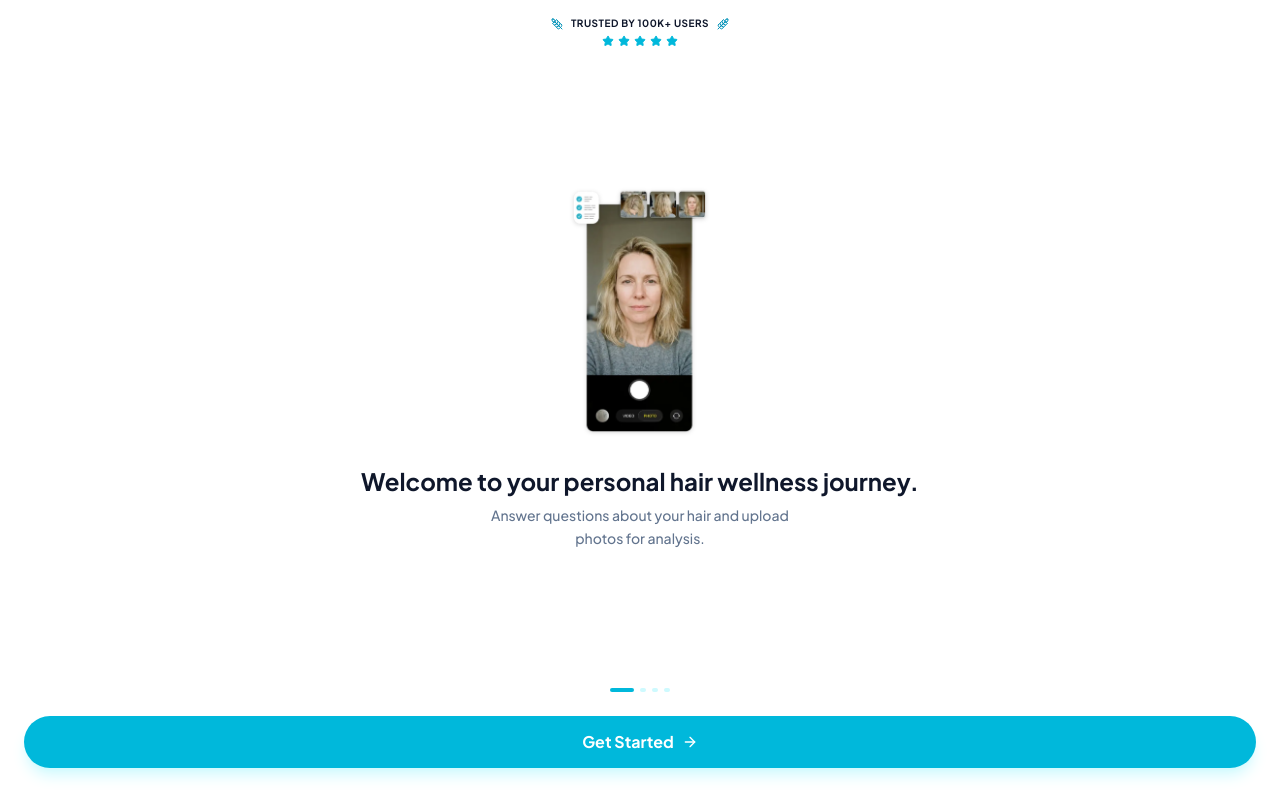
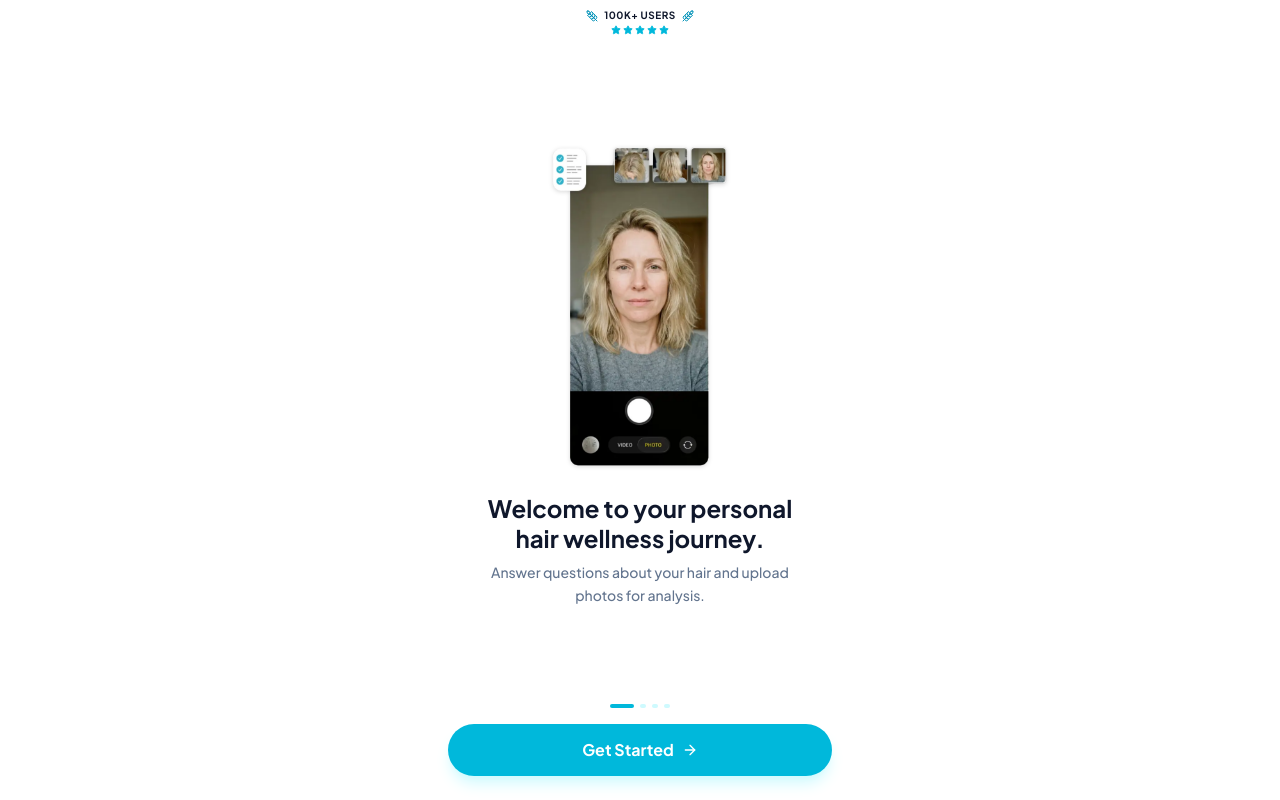
Before and after one commit to mcylldz/hairwellness, a React (Vite) app: page / in a window 1280 px wide. Built offline with nearby package versions, Linux system fonts and the light colour scheme.

Commit message:
fix: resolve 6 critical UI regressions (onboarding layout, image sizing, decimals)

```diff
--- a/components/AnalysisLoader.tsx
+++ b/components/AnalysisLoader.tsx
@@ -85,7 +85,7 @@ export const AnalysisLoader: React.FC<AnalysisLoaderProps> = ({
               <span className={`font-medium text-sm ${step.status === 'completed' ? 'text-cyan-600' : 'text-slate-700'}`}>
                 {step.label}
               </span>
-              <span className="text-xs font-bold text-cyan-600">{step.progress}%</span>
+              <span className="text-xs font-bold text-cyan-600">{Math.round(step.progress)}%</span>
             </div>
             <div className="h-2 w-full bg-slate-100 rounded-full overflow-hidden">
               <div
--- a/components/Home.tsx
+++ b/components/Home.tsx
@@ -364,8 +364,8 @@ export const Home = () => {
 
     return (
       <div className="w-full flex flex-col space-y-4">
-        {/* Reduced image size by ~30% - using fixed height instead of aspect ratio */}
-        <div className="w-full h-48 md:h-56 rounded-2xl overflow-hidden shadow-md bg-slate-100 shrink-0">
+        {/* Reduced image size further (approx 30% smaller than full width look) */}
+        <div className="w-full h-40 md:h-48 rounded-2xl overflow-hidden shadow-md bg-slate-100 shrink-0">
           <img src={activeTestimonial.beforeImage} alt={activeTestimonial.name} className="w-full h-full object-cover" />
         </div>
 
@@ -416,23 +416,23 @@ export const Home = () => {
 
     return (
       <div className="flex flex-col items-center justify-center text-center space-y-4 py-2 w-full">
-        {/* Reduced container height for 30-40% reduction */}
-        <div className="w-full max-h-[25vh] relative flex items-center justify-center">
+        {/* Fixed height container for 30-40% reduction */}
+        <div className="w-full h-40 md:h-48 relative flex items-center justify-center shrink-0">
           {imageToDisplay && (
             <img
               src={imageToDisplay}
               alt="Illustration"
-              className="max-w-full max-h-full object-contain"
+              className="w-full h-full object-contain p-2"
             />
           )}
         </div>
 
         <div className="space-y-2 max-w-sm px-4">
-          <h2 className="text-2xl font-bold leading-tight text-slate-900">
+          <h2 className="text-xl md:text-2xl font-bold leading-tight text-slate-900">
             {getTitle()}
           </h2>
           {currentStep.subtitle && (
-            <p className="text-slate-500 text-sm leading-relaxed font-medium">
+            <p className="text-slate-500 text-xs md:text-sm leading-relaxed font-medium">
               {currentStep.subtitle}
             </p>
           )}
@@ -473,22 +473,22 @@ export const Home = () => {
 
   const renderTransition = () => {
     return (
-      <div className="flex flex-col items-center justify-center text-center space-y-6 py-6 w-full h-full">
-        {/* Reduced max-height for 30% reduction */}
-        <div className="w-full max-h-[25vh] relative flex items-center justify-center">
+      <div className="flex flex-col items-center justify-center text-center space-y-4 py-4 w-full h-full">
+        {/* Fixed height container for consistency */}
+        <div className="w-full h-48 md:h-56 shrink-0 relative flex items-center justify-center px-4">
           <img
             src={currentStep.imageSrc}
             alt="Profile Building"
-            className="max-w-full max-h-full object-contain"
+            className="w-full h-full object-contain drop-shadow-sm"
           />
         </div>
 
-        <div className="space-y-3 max-w-sm px-4">
+        <div className="space-y-2 max-w-sm px-4">
           <h2 className="text-2xl md:text-3xl font-bold leading-tight text-slate-900">
             {getTitle()}
           </h2>
           {currentStep.subtitle && (
-            <p className="text-slate-500 text-base leading-relaxed font-medium">
+            <p className="text-slate-500 text-sm leading-relaxed font-medium">
               {currentStep.subtitle}
             </p>
           )}
--- a/components/Onboarding.tsx
+++ b/components/Onboarding.tsx
@@ -23,61 +23,56 @@ export const Onboarding: React.FC<OnboardingProps> = ({ onComplete }) => {
   const currentSlide = ONBOARDING_SLIDES[currentSlideIndex];
 
   return (
-    <div className="h-screen w-full flex flex-col bg-white overflow-hidden text-slate-900 safe-area-pb">
-
-      {/* Top Trust Badge */}
-      <div className="pt-4 px-6 flex flex-col items-center justify-center space-y-1 shrink-0">
-        <div className="flex items-center space-x-2 text-cyan-600">
+    <div className="fixed inset-0 w-full flex flex-col bg-white text-slate-900 safe-area-pb">
+      {/* Top Trust Badge - Compact */}
+      <div className="pt-2 px-6 flex flex-col items-center justify-center space-y-0.5 shrink-0 z-10">
+        <div className="flex items-center space-x-1.5 text-cyan-600">
           <Wheat className="w-3 h-3 -scale-x-100" />
-          <span className="text-[10px] font-bold uppercase tracking-wider text-slate-900">Trusted by 100k+ users</span>
+          <span className="text-[10px] font-bold uppercase tracking-wider text-slate-900">100k+ Users</span>
           <Wheat className="w-3 h-3" />
         </div>
-        <div className="flex space-x-1">
+        <div className="flex space-x-0.5">
           {[1, 2, 3, 4, 5].map((star) => (
-            <Star key={star} className="w-3 h-3 fill-cyan-500 text-cyan-500" />
+            <Star key={star} className="w-2.5 h-2.5 fill-cyan-500 text-cyan-500" />
           ))}
         </div>
       </div>
 
-      {/* Main Content Area */}
-      <div className="flex-1 flex flex-col px-6 pt-2 min-h-0 justify-between">
-
-        {/* Content Wrapper for centering */}
-        <div className="flex-1 flex flex-col items-center justify-center min-h-0">
-          {/* Image Section - Flexible but constrained */}
-          <div className="flex-1 w-full relative flex items-center justify-center min-h-0 py-4 max-h-[35vh]">
-            <div className="h-full w-full flex items-center justify-center relative">
+      {/* Main Content - Tightly packed */}
+      <div className="flex-1 flex flex-col items-center justify-center min-h-0 w-full relative">
+        {/* Image - Constrained Height */}
+        <div className="w-full relative flex items-center justify-center h-[45vh] max-h-[400px] shrink-0">
           {!imgError ? (
             <img
               key={currentSlide.imageSrc}
               src={currentSlide.imageSrc}
               alt={currentSlide.imageAlt}
-                  className="max-w-full max-h-full object-contain drop-shadow-sm"
+              className="max-w-full max-h-full object-contain drop-shadow-sm p-4"
               onError={() => setImgError(true)}
             />
           ) : (
-                <div className="flex flex-col items-center justify-center text-center p-6 text-slate-400 bg-slate-50 w-full h-full rounded-2xl">
-                  <ImageOff className="w-10 h-10 mb-2 opacity-50" />
+            <div className="flex flex-col items-center justify-center text-center p-6 text-slate-400 bg-slate-50 w-64 h-64 rounded-2xl mx-auto">
+              <ImageOff className="w-8 h-8 mb-2 opacity-50" />
               <p className="text-[10px] font-medium opacity-50">Visual Placeholder</p>
             </div>
           )}
         </div>
-          </div>
 
-          {/* Header Text - Compact */}
-          <div className="text-center mb-6 shrink-0 z-10 px-2 mt-4">
+        {/* Text Content - Compact */}
+        <div className="text-center px-6 mt-2 shrink-0 max-w-sm mx-auto">
           <h1 className="text-xl md:text-2xl font-bold leading-tight mb-2 text-slate-900">
             {currentSlide.title}
           </h1>
-            <p className="text-slate-500 text-xs md:text-sm leading-relaxed max-w-xs mx-auto font-medium">
+          <p className="text-slate-500 text-sm leading-relaxed font-medium">
             {currentSlide.description}
           </p>
         </div>
       </div>
 
-
-        {/* Pagination Dots */}
-        <div className="flex justify-center space-x-1.5 mb-6 shrink-0">
+      {/* Bottom Section - Pinned */}
+      <div className="flex flex-col items-center w-full px-6 pb-6 pt-2 shrink-0 bg-white">
+        {/* Dots */}
+        <div className="flex justify-center space-x-1.5 mb-4">
           {ONBOARDING_SLIDES.map((slide, index) => (
             <div
               key={slide.id}
@@ -88,13 +83,11 @@ export const Onboarding: React.FC<OnboardingProps> = ({ onComplete }) => {
             />
           ))}
         </div>
-      </div>
 
-      {/* Bottom Action Button */}
-      <div className="px-6 pb-8 pt-0 bg-white shrink-0">
+        {/* Button */}
         <button
           onClick={handleNext}
-          className="w-full bg-cyan-500 hover:bg-cyan-600 text-white font-bold text-base py-3.5 rounded-full shadow-lg shadow-cyan-100 transition-all active:scale-[0.98] flex items-center justify-center space-x-2"
+          className="w-full max-w-sm bg-cyan-500 hover:bg-cyan-600 text-white font-bold text-base py-3.5 rounded-full shadow-lg shadow-cyan-100 transition-all active:scale-[0.98] flex items-center justify-center space-x-2"
         >
           <span>Get Started</span>
           <ArrowRight className="w-4 h-4" />
```
Lines whose indentation alone changed are shown as unchanged.
